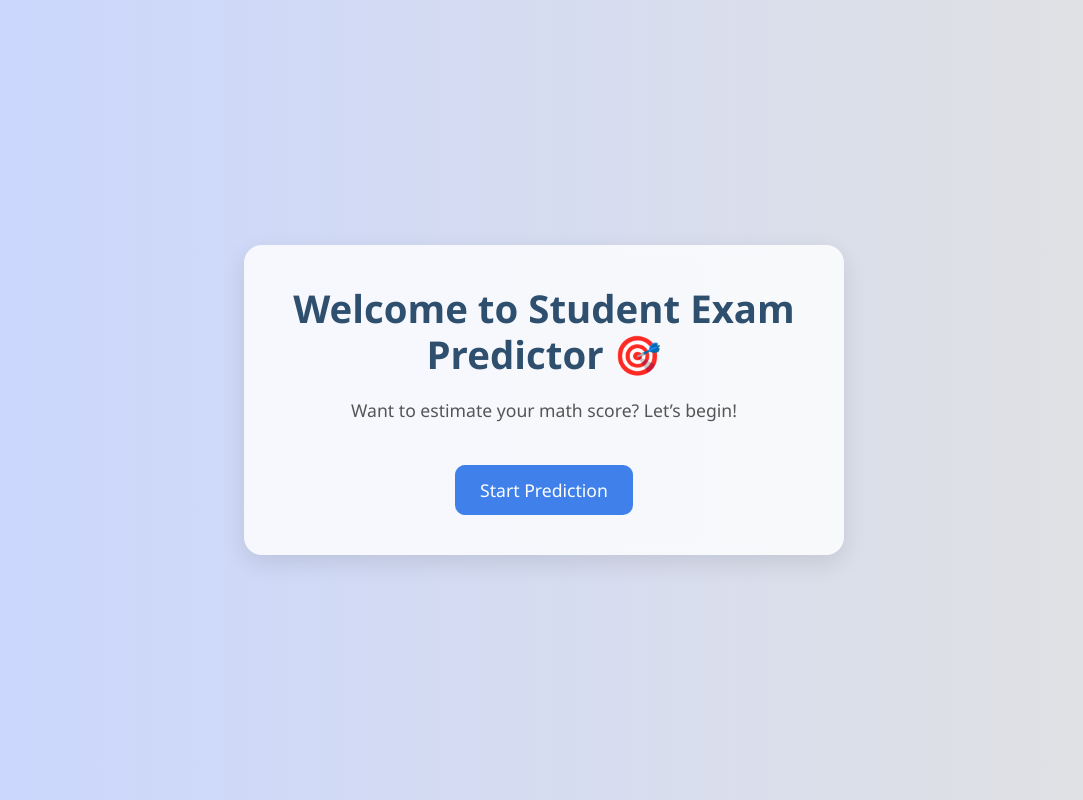
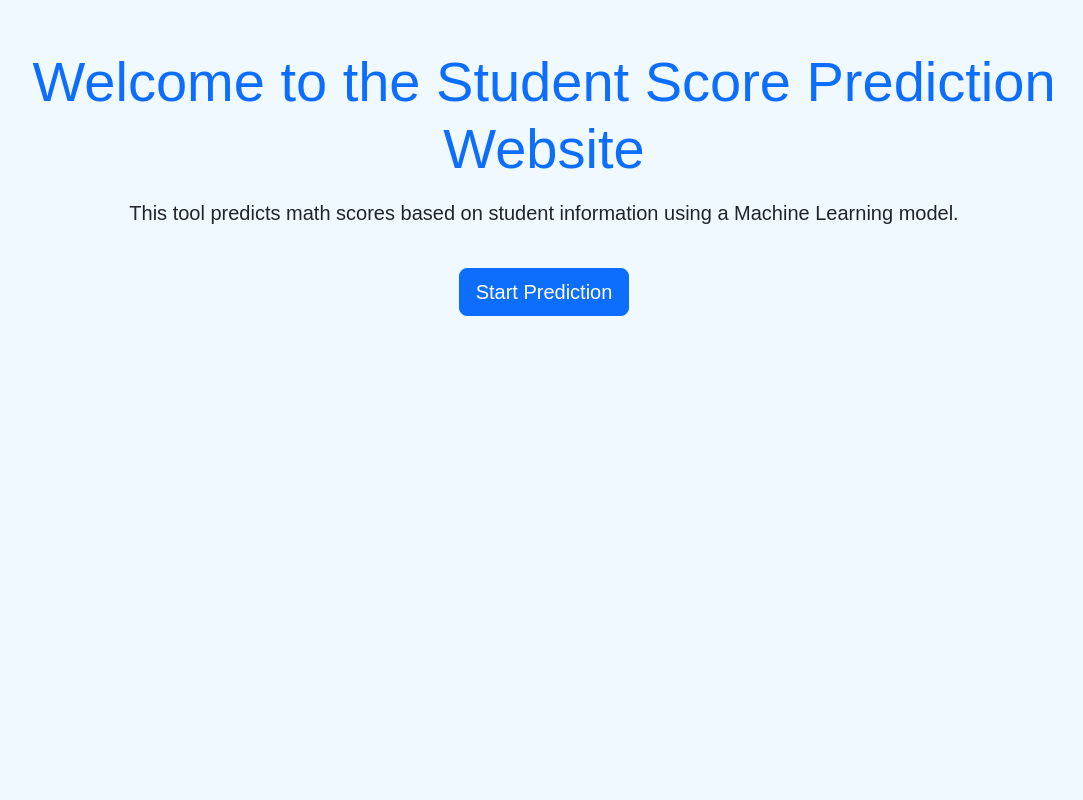
Before and after one commit to adithishetty901/mlproject, a Flask app: page / in a window 1280 px wide. Shown: the whole page, without its empty margins (96-1179 px from the left). Run offline with Flask 3, Linux system fonts and the light colour scheme.

Commit message:
added bootstrap to index file

```diff
--- a/templates/index.html
+++ b/templates/index.html
@@ -2,72 +2,16 @@
 <html lang="en">
 <head>
     <meta charset="UTF-8">
-    <title>Welcome to Exam Predictor</title>
+    <title>Welcome</title>
     <link href="https://cdn.jsdelivr.net/npm/bootstrap@5.3.3/dist/css/bootstrap.min.css" rel="stylesheet">
-    <style>
-        body {
-            background: linear-gradient(to right, #c9d6ff, #e2e2e2);
-            font-family: 'Segoe UI', sans-serif;
-            height: 100vh;
-            margin: 0;
-            display: flex;
-            align-items: center;
-            justify-content: center;
-            color: #333;
-            text-align: center;
-        }
+</head>
+<body style="background-color: #f0f9ff; font-family: Arial, sans-serif;">
 
-        .welcome-box {
-            background: #ffffffcc;
-            padding: 40px;
-            border-radius: 18px;
-            box-shadow: 0 8px 25px rgba(0, 0, 0, 0.1);
-            backdrop-filter: blur(6px);
-            animation: fadeIn 1s ease-in-out;
-            max-width: 600px;
-        }
+    <div class="container text-center mt-5">
+        <h1 class="display-4 text-primary">Welcome to the Student Score Prediction Website</h1>
+        <p class="lead mt-3">This tool predicts math scores based on student information using a Machine Learning model.</p>
+        <a href="{{ url_for('predict_datapoint') }}" class="btn btn-primary btn-lg mt-4">Start Prediction</a>
+    </div>
 
-        h1 {
-            font-size: 2.4rem;
-            color: #2f4f6f;
-            margin-bottom: 20px;
-            font-weight: 600;
-        }
-
-        p {
-            font-size: 1.1rem;
-            color: #555;
-        }
-
-        .btn-start {
-            background-color: #3f80ea;
-            color: white;
-            border-radius: 10px;
-            padding: 12px 25px;
-            border: none;
-            font-size: 1.1rem;
-            font-weight: 500;
-            margin-top: 25px;
-            transition: background-color 0.3s ease;
-            text-decoration: none;
-        }
-
-        .btn-start:hover {
-            background-color: #2c6fde;
-            color: white;
-        }
-
-        @keyframes fadeIn {
-            from { opacity: 0; transform: translateY(15px); }
-            to { opacity: 1; transform: translateY(0); }
-        }
-    </style>
-</head>
-<body>
-    <div class="welcome-box">
-        <h1>Welcome to Student Exam Predictor 🎯</h1>
-        <p>Want to estimate your math score? Let’s begin!</p>
-        <a href="{{ url_for('predict_datapoint') }}" class="btn btn-start">Start Prediction</a>
-    </div>
 </body>
 </html>
```
